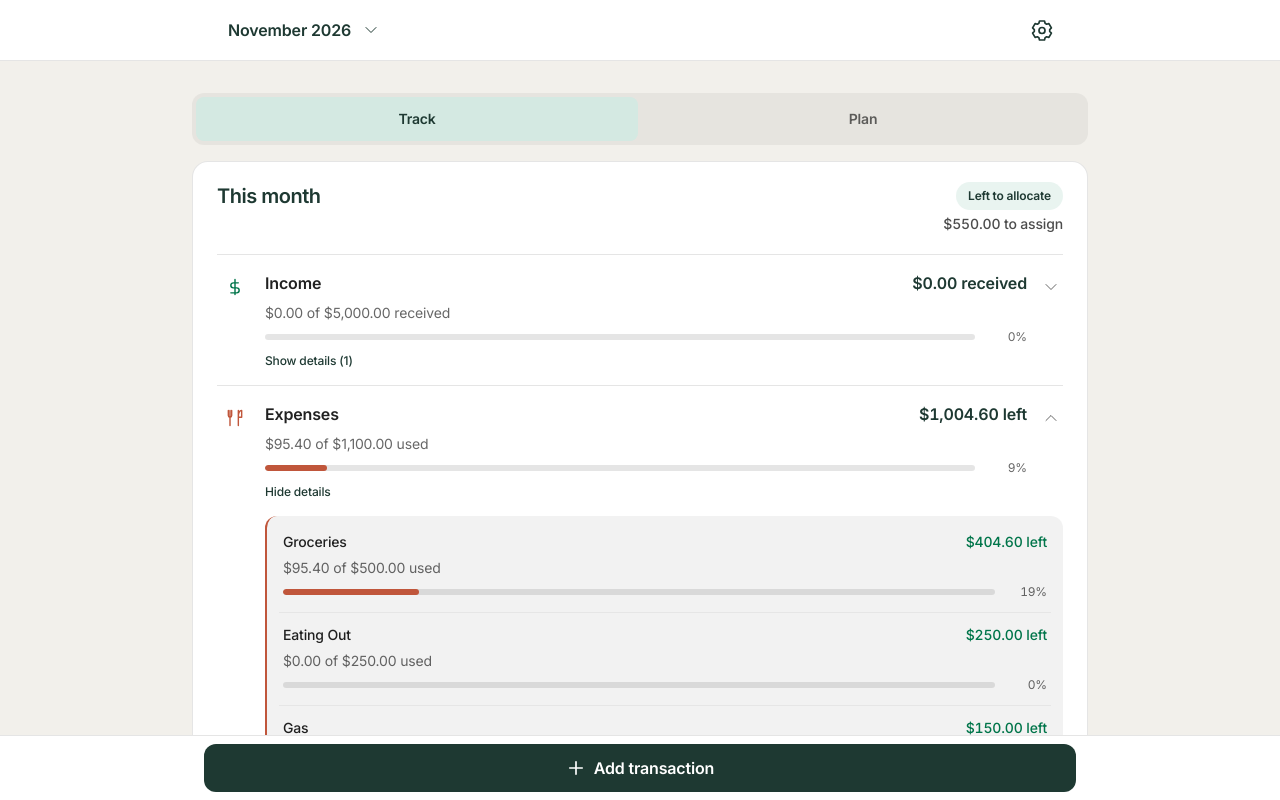
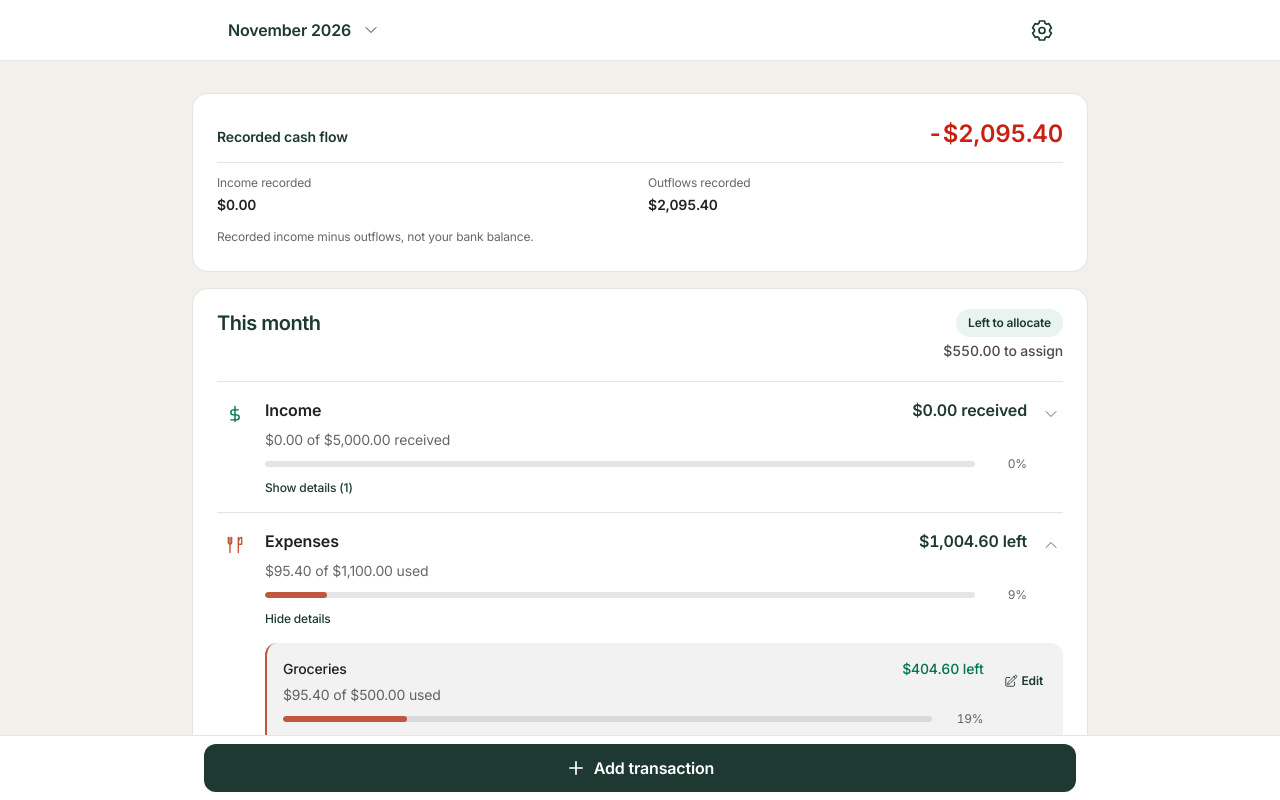
Before and after one commit to jpmarteleur/zenith-budget, a React (Vite) app: page / in a window 1280 px wide. Both pictures are taken after a click on the button "Try as a guest". Shown: the top 800 px of the page. Built offline with nearby package versions, Linux system fonts and the light colour scheme.

Commit message:
feat: update README and UI components for improved user guidance and layout; enhance BudgetCategorySection, TransactionFields, BudgetPage, and HowToPage for better clarity and functionality

```diff
--- a/components/BudgetCategorySection.tsx
+++ b/components/BudgetCategorySection.tsx
@@ -16,7 +16,6 @@ interface BudgetCategorySectionProps {
   actual: number;
   subcategories: Subcategory[];
   actuals: Record<string, number>;
-  view: 'track' | 'plan';
   expanded: boolean;
   onToggle: () => void;
   onEdit: (sub: Subcategory) => void;
@@ -38,7 +37,7 @@ const Activity: React.FC<{ category: CategoryName; name: string; expected: numbe
   </span>;
 };
 
-const BudgetCategorySection: React.FC<BudgetCategorySectionProps> = ({ category, expected, actual, subcategories, actuals, view, expanded, onToggle, onEdit, onAdd, headerRef }) => {
+const BudgetCategorySection: React.FC<BudgetCategorySectionProps> = ({ category, expected, actual, subcategories, actuals, expanded, onToggle, onEdit, onAdd, headerRef }) => {
   const { formatCurrency } = useSettings();
   const id = useId();
   const color = getCategoryColor(category).hex;
@@ -52,10 +51,10 @@ const BudgetCategorySection: React.FC<BudgetCategorySectionProps> = ({ category,
           </span>
           <span className="min-w-0 flex-1">
             <span className="flex flex-wrap items-baseline justify-between gap-x-3 gap-y-1">
-              <span className="text-base font-semibold text-black/87">{view === 'plan' && category === 'Income' ? 'Expected income' : category}</span>
-              <span className="text-sm font-semibold tabular-nums text-house-green sm:text-base">{view === 'plan' ? formatCurrency(expected) : `${formatCurrency(activity.amount)} ${activity.label}`}</span>
+              <span className="text-base font-semibold text-black/87">{category}</span>
+              <span className="text-sm font-semibold tabular-nums text-house-green sm:text-base">{formatCurrency(activity.amount)} {activity.label}</span>
             </span>
-            {view === 'track' ? <Activity category={category} name={category} expected={expected} actual={actual} /> : <span className="mt-1 block text-xs font-normal text-black/60 sm:text-sm">{category === 'Income' ? 'Your planned income sources' : 'Planned total'}</span>}
+            <Activity category={category} name={category} expected={expected} actual={actual} />
             <span className="mt-2 block text-xs font-medium text-house-green">{expanded ? 'Hide details' : `Show details (${subcategories.length})`}</span>
           </span>
           <span aria-hidden="true" className="mt-2 shrink-0 text-black/60">
@@ -64,21 +63,13 @@ const BudgetCategorySection: React.FC<BudgetCategorySectionProps> = ({ category,
         </button>
       </h3>
       <div id={id} hidden={!expanded} className="mb-3 ml-10 rounded-xl border-l-2 bg-black/5 px-3 py-1 sm:ml-12" style={{ borderColor: color }}>
-        {subcategories.length === 0 && <p className="py-3 text-sm leading-relaxed text-black/60">{view === 'plan' ? 'Add a subcategory to start planning here.' : 'No subcategories yet. Add them in Plan.'}</p>}
+        {subcategories.length === 0 && <p className="py-3 text-sm leading-relaxed text-black/60">Add an income source or subcategory to start planning here.</p>}
         <ul className="divide-y divide-black/5">
           {subcategories.map(sub => {
             const row = categoryActivity(category, sub.expected, actuals[sub.name] || 0);
             return <li key={sub.id} className="py-3">
-              {view === 'plan' ? (
-                <button type="button" onClick={() => onEdit(sub)} aria-label={`Edit ${sub.name} in ${category}`} className={`flex min-h-11 w-full items-center gap-3 rounded-lg py-1 pl-1 pr-2 text-left hover:bg-black/5 ${FOCUS}`}>
-                  <span className="min-w-0 flex-1 break-words text-sm font-medium text-black/87">{sub.name}{sub.excludeFromBudget && <span className="mt-1 block text-xs font-normal text-black/60">Excluded from totals</span>}</span>
-                  <span className="shrink-0 text-sm font-medium tabular-nums text-black/87">{formatCurrency(sub.expected)}</span>
-                  <span aria-hidden="true" className="shrink-0 text-black/60">
-                    <PencilIcon className="h-4 w-4" />
-                  </span>
-                </button>
-              ) : (
-                <div className="px-1">
+              <div className="flex items-start gap-2">
+                <div className="min-w-0 flex-1 px-1">
                   <div className="flex flex-wrap items-baseline justify-between gap-x-3 gap-y-1 text-sm">
                     <span className="min-w-0 break-words font-medium text-black/87">{sub.name}</span>
                     <span className={`font-medium tabular-nums ${row.delta > 0 ? 'text-green-accent' : row.delta < 0 ? 'text-danger' : 'text-black/60'}`}>{formatCurrency(row.amount)} {row.label}</span>
@@ -86,14 +77,17 @@ const BudgetCategorySection: React.FC<BudgetCategorySectionProps> = ({ category,
                   {sub.excludeFromBudget && <p className="mt-1 text-xs text-black/60">Excluded from totals · activity still shown</p>}
                   <Activity compact category={category} name={sub.name} expected={sub.expected} actual={actuals[sub.name] || 0} />
                 </div>
-              )}
+                <button type="button" onClick={() => onEdit(sub)} aria-label={`Edit ${sub.name} in ${category}`} className={`inline-flex min-h-11 shrink-0 items-center gap-1 rounded-lg px-2 text-xs font-semibold text-house-green hover:bg-green-mint/40 ${FOCUS}`}>
+                  <PencilIcon className="h-3.5 w-3.5" /><span>Edit</span>
+                </button>
+              </div>
             </li>;
           })}
         </ul>
-        {view === 'plan' && <button type="button" onClick={onAdd} className={`mt-1 inline-flex min-h-11 items-center gap-2 rounded-lg px-1 text-sm font-semibold text-green-accent hover:bg-green-mint/30 ${FOCUS}`}>
+        <button type="button" onClick={onAdd} className={`mt-1 inline-flex min-h-11 items-center gap-2 rounded-lg px-1 text-sm font-semibold text-green-accent hover:bg-green-mint/30 ${FOCUS}`}>
           <span aria-hidden="true">
             <PlusIcon className="h-4 w-4" />
-          </span>{category === 'Income' ? 'Add income source' : 'Add subcategory'}</button>}
+          </span>{category === 'Income' ? 'Add income source' : 'Add subcategory'}</button>
       </div>
     </section>
   );
--- a/pages/BudgetPage.tsx
+++ b/pages/BudgetPage.tsx
@@ -1,4 +1,4 @@
-import React, { useId, useMemo, useRef, useState } from 'react';
+import React, { useMemo, useRef, useState } from 'react';
 import type { useBudget } from '../hooks/useBudget';
 import TransactionForm from '../components/TransactionForm';
 import TransactionHistory from '../components/TransactionHistory';
@@ -23,14 +23,11 @@ const BudgetPage: React.FC<BudgetPageProps> = props => {
     activeRecurringRules, recurringReady, onManageRecurring, applyRecurringToMonth, isLoaded, loadError, retryLoad, availableMonths,
   } = props;
   const { formatCurrency } = useSettings();
-  const id = useId();
-  const [view, setView] = useState<'track' | 'plan'>('track');
   const [expanded, setExpanded] = useState<Set<CategoryName>>(() => new Set(['Expenses']));
   const [editor, setEditor] = useState<{ category: CategoryName; subcategory?: Subcategory } | null>(null);
   const returnFocusRef = useRef<HTMLElement | null>(null);
   const transactionButtonRef = useRef<HTMLButtonElement | null>(null);
   const categoryHeaders = useRef<Partial<Record<CategoryName, HTMLButtonElement | null>>>({});
-  const tabRefs = useRef<Partial<Record<'track' | 'plan', HTMLButtonElement | null>>>({});
   const [isFormVisible, setIsFormVisible] = useState(false);
   const [isApplyRecurringVisible, setIsApplyRecurringVisible] = useState(false);
   const appliedRuleIds = useMemo(() => new Set(transactions.map(t => t.recurring_id).filter(Boolean) as string[]), [transactions]);
@@ -56,17 +53,20 @@ const BudgetPage: React.FC<BudgetPageProps> = props => {
   return (
     <div className="mx-auto max-w-4xl space-y-4 pb-24">
       <h1 className="sr-only">Monthly budget</h1>
-      <div role="tablist" aria-label="Budget view" className="grid grid-cols-2 gap-1 rounded-xl bg-black/5 p-1">
-        {(['track', 'plan'] as const).map(tab => <button key={tab} ref={element => { tabRefs.current[tab] = element; }} type="button" role="tab" id={`${id}-${tab}`} aria-selected={view === tab} aria-controls={`${id}-panel`} tabIndex={view === tab ? 0 : -1} onClick={() => setView(tab)} onKeyDown={event => {
-          if (!['ArrowLeft', 'ArrowRight', 'Home', 'End'].includes(event.key)) return;
-          event.preventDefault();
-          const next = event.key === 'Home' ? 'track' : event.key === 'End' ? 'plan' : tab === 'track' ? 'plan' : 'track';
-          setView(next); tabRefs.current[next]?.focus();
-        }} className={`min-h-11 rounded-lg text-sm font-semibold transition-colors ${FOCUS} ${view === tab ? 'bg-green-mint text-house-green' : 'text-black/60 hover:bg-white/60'}`}>{tab === 'track' ? 'Track' : 'Plan'}</button>)}
-      </div>
-      <div id={`${id}-panel`} role="tabpanel" aria-labelledby={`${id}-${view}`} className="rounded-2xl border border-black/10 bg-white px-3 sm:px-6">
+      <section aria-labelledby="cash-flow-title" className="rounded-2xl border border-black/10 bg-white p-4 sm:p-6">
+        <div className="flex flex-wrap items-baseline justify-between gap-2">
+          <h2 id="cash-flow-title" className="text-sm font-semibold text-house-green">Recorded cash flow</h2>
+          <p className={`text-2xl font-semibold tabular-nums ${remainingToSpend < 0 ? 'text-danger' : 'text-house-green'}`}>{formatCurrency(remainingToSpend)}</p>
+        </div>
+        <dl className="mt-3 grid grid-cols-2 gap-4 border-t border-black/10 pt-3 text-sm">
+          <div><dt className="text-xs text-black/60">Income recorded</dt><dd className="mt-1 font-semibold tabular-nums">{formatCurrency(actualAmounts.Income || 0)}</dd></div>
+          <div><dt className="text-xs text-black/60">Outflows recorded</dt><dd className="mt-1 font-semibold tabular-nums">{formatCurrency((actualAmounts.Income || 0) - remainingToSpend)}</dd></div>
+        </dl>
+        <p className="mt-3 text-xs leading-relaxed text-black/60">Recorded income minus outflows, not your bank balance.</p>
+      </section>
+      <section aria-label="Monthly categories" className="rounded-2xl border border-black/10 bg-white px-3 sm:px-6">
         <div className="flex flex-wrap items-start justify-between gap-3 border-b border-black/10 py-4 sm:py-5">
-          <h2 className="text-xl font-semibold tracking-tight text-house-green">{view === 'track' ? 'This month' : 'Monthly plan'}</h2>
+          <h2 className="text-xl font-semibold tracking-tight text-house-green">This month</h2>
           <div className="text-right">
             <span className={`inline-flex items-center gap-1.5 rounded-full px-3 py-1.5 text-xs font-semibold ${status === 'overallocated' ? 'bg-danger/5 text-danger' : 'bg-green-mint/50 text-house-green'}`}>{status === 'allocated' && <span aria-hidden="true">
               <CheckIcon className="h-4 w-4" />
@@ -82,7 +82,6 @@ const BudgetPage: React.FC<BudgetPageProps> = props => {
             actual={actualAmounts[category] || 0}
             subcategories={subcategories[category] || []}
             actuals={actualsBySubcategory[category] || {}}
-            view={view}
             expanded={expanded.has(category)}
             headerRef={element => { categoryHeaders.current[category] = element; }}
             onToggle={() => setExpanded(current => {
@@ -95,14 +94,7 @@ const BudgetPage: React.FC<BudgetPageProps> = props => {
             onAdd={() => openEditor(category)}
           />
         ))}
-        <div className="flex flex-wrap items-start justify-between gap-3 border-t border-black/10 py-5">
-          <div>
-            <h3 className="text-sm font-medium text-black/87">{view === 'track' ? 'Recorded cash flow' : 'Planned totals'}</h3>
-            <p className="mt-1 text-xs leading-relaxed text-black/60">{view === 'track' ? `Income ${formatCurrency(actualAmounts.Income || 0)} · Outflows ${formatCurrency((actualAmounts.Income || 0) - remainingToSpend)}` : `Income ${formatCurrency(expectedAmounts.Income)} · Allocated ${formatCurrency(expectedAmounts.Income - remainingToBudget)}`}</p>
-          </div>
-          {view === 'track' && <p className="text-lg font-semibold tabular-nums text-house-green">{formatCurrency(remainingToSpend)}</p>}
-        </div>
-      </div>
+      </section>
       <TransactionHistory pendingRecurringCount={recurringReady ? pendingRules.length : null} onReviewRecurring={() => setIsApplyRecurringVisible(true)} addButtonRef={transactionButtonRef} selectedMonth={selectedMonth} transactions={transactions} updateTransaction={updateTransaction} deleteTransaction={deleteTransaction} subcategories={subcategories} onLogTransactionClick={() => setIsFormVisible(true)} />
       {!isFormVisible && <div className="fixed inset-x-0 bottom-0 z-30 border-t border-black/10 bg-white px-3 pt-2" style={{ paddingBottom: 'max(0.5rem, env(safe-area-inset-bottom))' }}>
         <div className="mx-auto max-w-4xl sm:px-3"><button type="button" onClick={() => setIsFormVisible(true)} className={`flex min-h-12 w-full items-center justify-center gap-2 rounded-xl bg-house-green px-4 text-base font-semibold text-white hover:bg-green-uplift ${FOCUS}`}>
--- a/pages/HowToPage.tsx
+++ b/pages/HowToPage.tsx
@@ -2,9 +2,9 @@ import React from 'react';
 
 const steps = [
   { title: 'Set up your month', text: 'Open the month dropdown on Budget and choose Create new month at the top. Copy a previous plan, keep its subcategories with planned amounts reset to zero, or start from scratch. Copying brings over the plan, never its transaction history, and cannot overwrite an existing month.' },
-  { title: 'Give your income a job', text: 'Open Plan and expand a category. Add income sources and subcategories, then select a row to edit its planned amount. Income, Expenses, Bills, Savings, Investments, and Debts each have their own place. Aim for zero left to allocate.' },
+  { title: 'Give your income a job', text: 'Expand a category on Budget. Add income sources and subcategories, then use Edit beside an existing subcategory to change its planned amount. Income, Expenses, Bills, Savings, Investments, and Debts each have their own place. Aim for zero left to allocate.' },
   { title: 'Record everyday activity', text: 'Use Add transaction, then Quick entry for AI suggestions or Manual to enter the details yourself. Review the category, subcategory, amount, date, and note before saving. Transaction dates stay within the selected budget month.' },
-  { title: 'Track and adjust', text: 'Open Track to compare recorded activity with your plan. Expand categories for the details. Transaction history sits below both views, where you can edit or delete entries. Adjust allocations in Plan as your needs change.' },
+  { title: 'Track and adjust', text: 'Compare recorded activity with your plan on Budget. Expand categories for the details and use Edit to adjust allocations. Transaction history sits below the categories, where you can edit or delete entries.' },
 ];
 
 const HowToPage: React.FC<{ embedded?: boolean }> = ({ embedded = false }) => (
@@ -19,11 +19,11 @@ const HowToPage: React.FC<{ embedded?: boolean }> = ({ embedded = false }) => (
       <p className="mt-2">Zero-based budgeting means: plan how your income will cover expenses, bills, savings, investments, and debt payments. A fully allocated plan means every dollar has a job, not that your bank account is empty.</p>
       <div className="mt-5 grid gap-4 sm:grid-cols-2">
         <div className="rounded-xl bg-green-mint/40 p-4">
-          <h3 className="font-semibold text-house-green">Plan: left to allocate</h3>
+          <h3 className="font-semibold text-house-green">Left to allocate</h3>
           <p className="mt-1">Planned income minus planned allocations. Aim for zero, then adjust as needed.</p>
         </div>
         <div className="rounded-xl bg-cream p-4">
-          <h3 className="font-semibold text-house-green">Track: recorded cash flow</h3>
+          <h3 className="font-semibold text-house-green">Recorded cash flow</h3>
           <p className="mt-1">Recorded income minus recorded outflows. This reflects your entries, not your bank balance.</p>
         </div>
       </div>
@@ -44,7 +44,7 @@ const HowToPage: React.FC<{ embedded?: boolean }> = ({ embedded = false }) => (
       <div className="mt-5 space-y-5 divide-y divide-black/10">
         <div>
           <h3 className="font-semibold text-black/87">Keep some activity outside your totals</h3>
-          <p className="mt-1">In Plan, edit a subcategory and clear Include in budget totals. Its planned and recorded amounts are excluded from category totals and cash flow, while its activity remains visible in the subcategory and transaction history. This can help with reimbursable or savings-funded purchases.</p>
+          <p className="mt-1">Expand a category, edit a subcategory and clear Include in budget totals. Its planned and recorded amounts are excluded from category totals and cash flow, while its activity remains visible in the subcategory and transaction history. This can help with reimbursable or savings-funded purchases.</p>
         </div>
         <div className="pt-5">
           <h3 className="font-semibold text-black/87">Set up regular transactions</h3>
```
Also changed, not shown: components/TransactionFields.tsx (+13 -7 lines), 1 other file (tests, documents, lock files or other folders).
